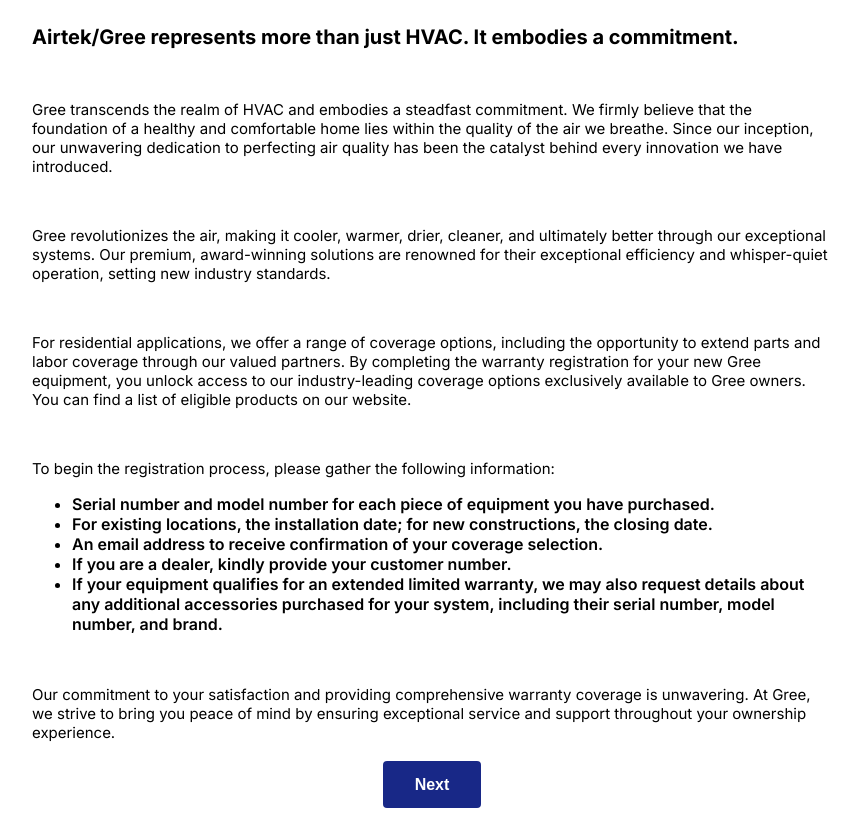
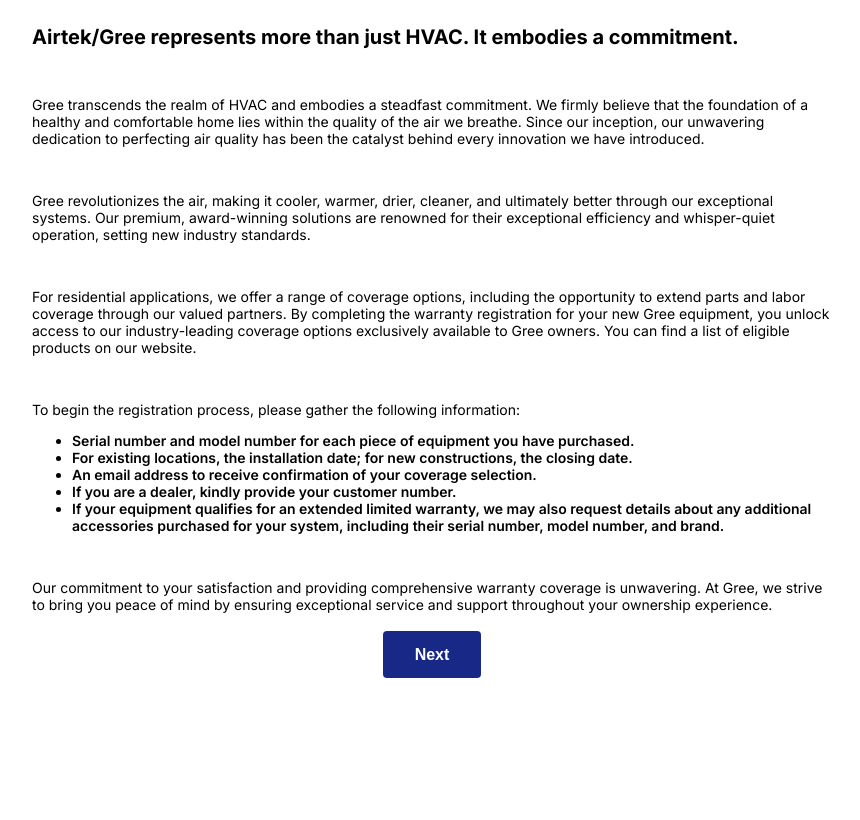
Before and after one commit to DavidSpaice/next, a Next.js app: page /warranty in a window 1280 px wide. Shown: the whole page, without its empty margins (208-1068 px from the left). Built offline with nearby package versions, Linux system fonts and the light colour scheme.

Commit message:
update style

```diff
--- a/app/globals.css
+++ b/app/globals.css
@@ -1,5 +1,6 @@
 .container {
   text-align: center;
+  font-size: 14px;
 }
 
 .form-content {
@@ -13,7 +14,7 @@
 }
 
 .form-content > p {
-  font-size: 15px;
+  font-size: 14px;
 }
 
 .form-btn {
--- a/app/warranty/Component.tsx
+++ b/app/warranty/Component.tsx
@@ -425,7 +425,7 @@ const WarrantyForm = () => {
             <div className="form-content">
               <h2>Tell Us About The Installation</h2>
               <FormControl
-                sx={{ m: 3 }}
+                sx={{ m: 3, ".MuiFormControlLabel-label": { fontSize: 14 } }}
                 error={errors.installType ? true : false}
                 variant="standard"
               >
```
